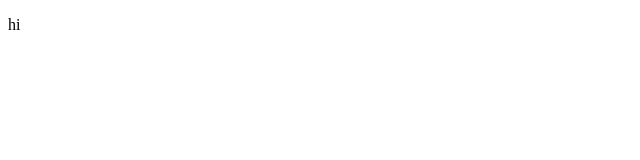
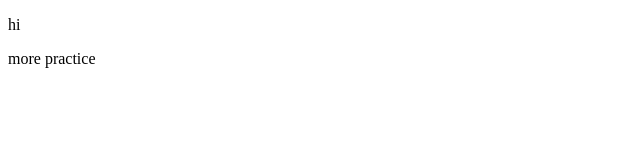
Before and after one commit to oscaralexander2125/github-pages-demo, a plain HTML site: page index.html in a window 1280 px wide. Shown: the full height of the page, 0-640 px from the left. Drawn offline with Linux system fonts and the light colour scheme.

Commit message:
just practice

```diff
--- a/index.html
+++ b/index.html
@@ -9,6 +9,7 @@
 
 </head>
 <body> <p>hi</p>
+  <p>more practice</p>
   <script src="index.js"></script>
 </body>
 </html>
```
